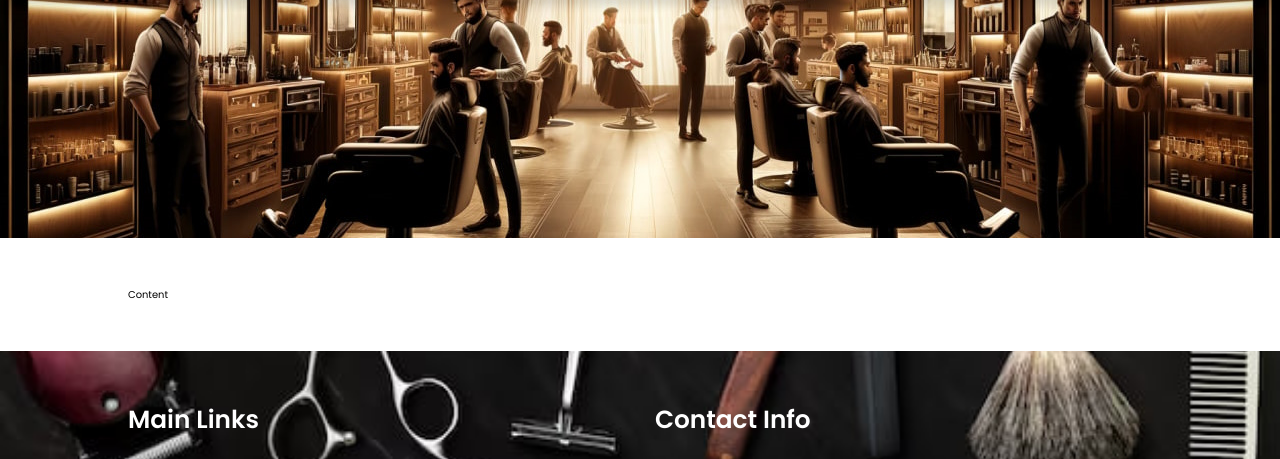
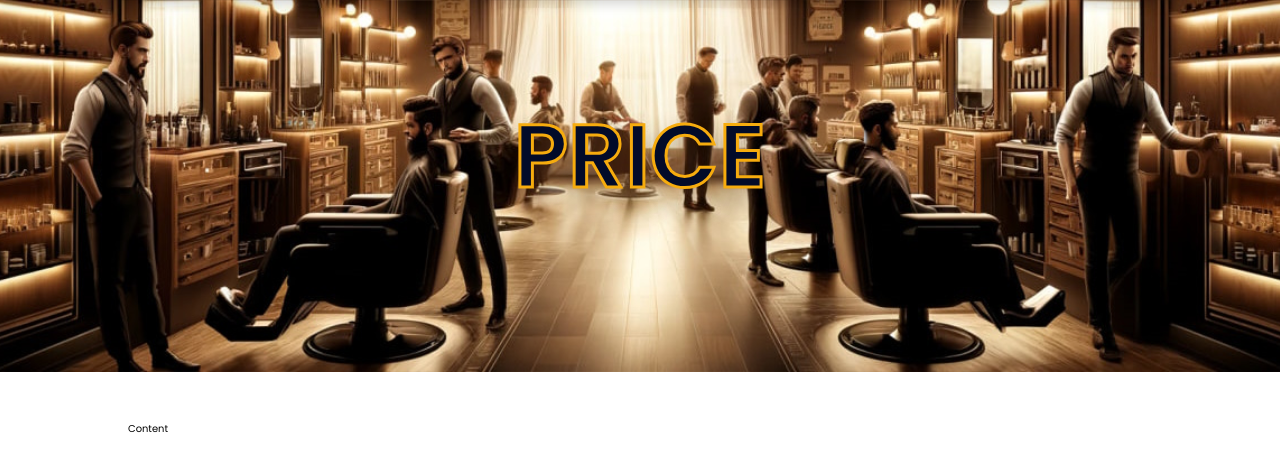
Before and after one commit to mathewtroy/barber, a PHP site: page /price.php in a window 1280 px wide. Shown: the part 65-524 px from the top of the page. Run offline with PHP 8.4, Linux system fonts and the light colour scheme; some libraries are stand-ins or nearby versions.

Commit message:
ficx name pages

```diff
--- a/about.php
+++ b/about.php
@@ -24,7 +24,7 @@
          <!-- background of about -->
          <div class="heading-about">
 
-
+            <h1>About</h1>
 
          </div>
       </div>
--- a/home.php
+++ b/home.php
@@ -24,7 +24,7 @@
          <!-- background of about -->
          <div class="heading-home">
 
-
+            <h1>Home</h1>
 
          </div>
       </div>
--- a/price.php
+++ b/price.php
@@ -8,7 +8,7 @@
       <meta charset="UTF-8">
       <meta http-equiv="X-UA-Compatible" content="IE=edge">
       <meta name="viewport" content="width=device-width, initial-scale=1.0">
-      <title>About</title>
+      <title>Price</title>
 
       <!-- Import CSS section from PHP file -->
       <?php require "inc/_style.php" ?>
@@ -21,12 +21,12 @@
       <?php require "inc/_header.php" ?>
 
       <div class="main">
-         <!-- background of about -->
-         <div class="heading-price">
+        <!-- background of about -->
+        <div class="heading-price">
 
+            <h1>Price</h1>
 
-
-         </div>
+        </div>
       </div>
 
       <section>
--- a/team.php
+++ b/team.php
@@ -24,7 +24,7 @@
          <!-- background of about -->
          <div class="heading-team">
 
-
+            <h1>Team</h1>
 
          </div>
       </div>
```
